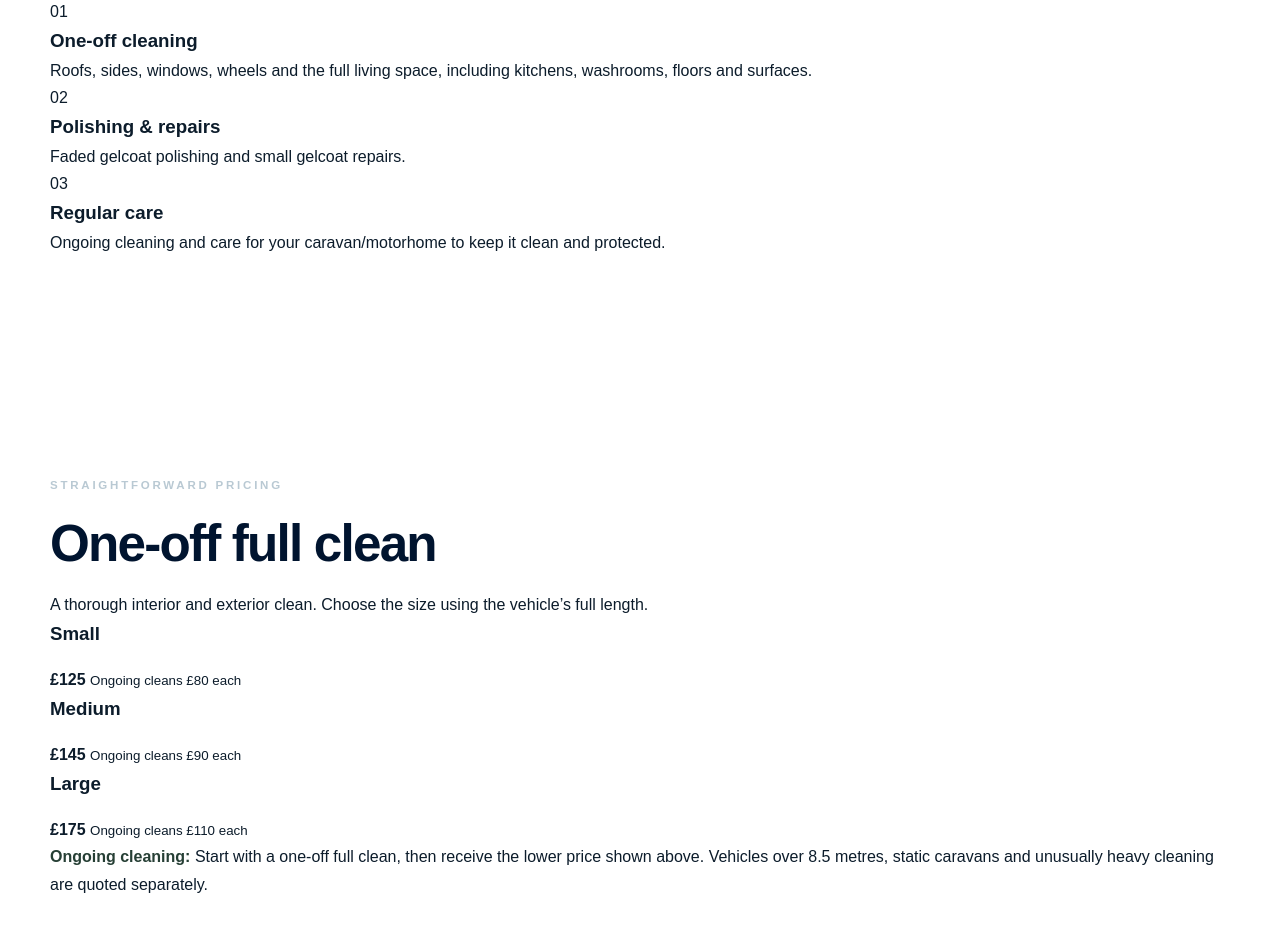
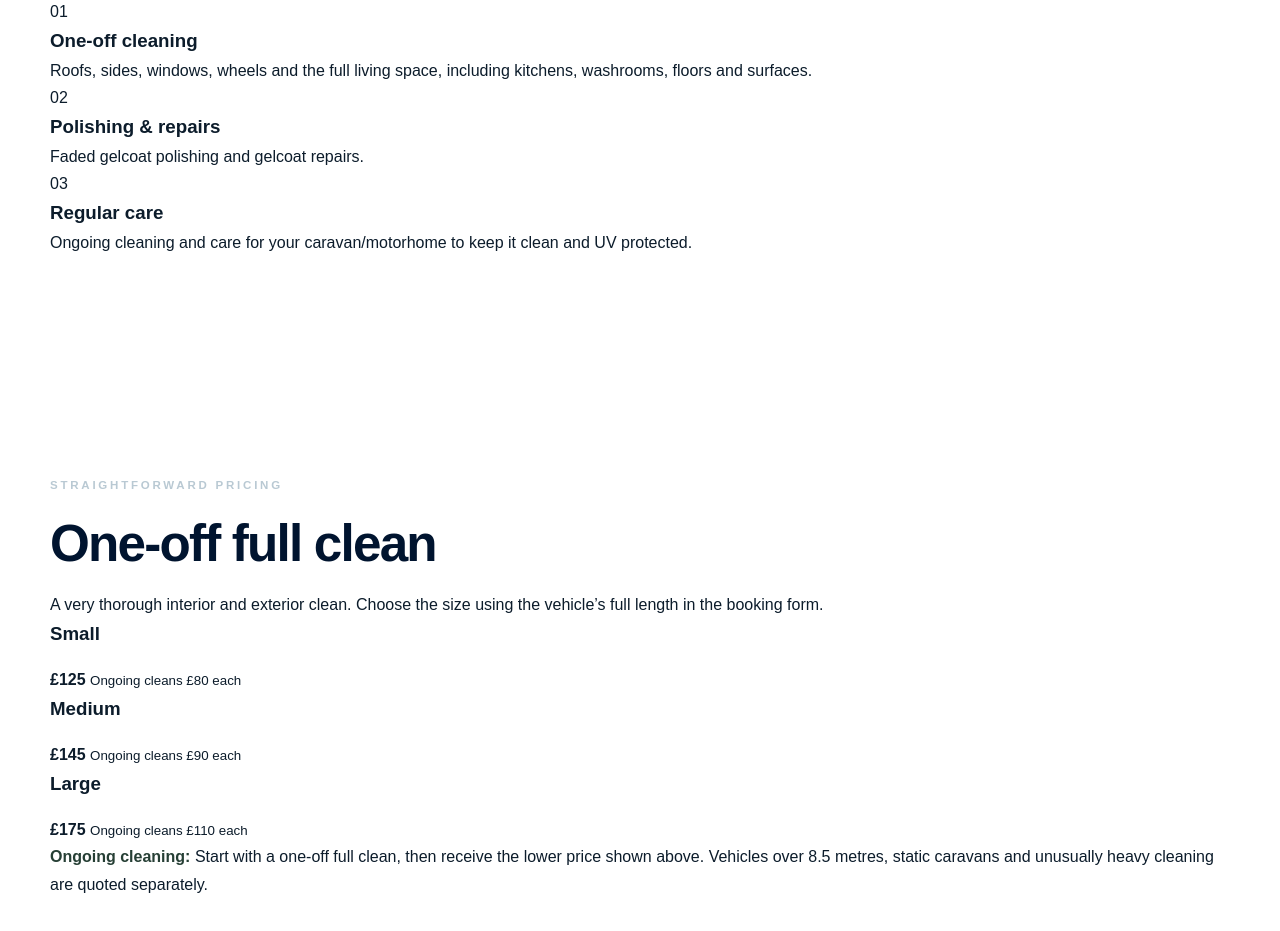
Before and after one commit to defeaz/caravan-revival, a website: page public/index.html in a window 1280 px wide. Shown: the part 1121-2052 px from the top of the page. Drawn offline with Linux system fonts and the light colour scheme.

Commit message:
Update index.html

```diff
--- a/public/index.html
+++ b/public/index.html
@@ -120,7 +120,7 @@
           <span>02</span>
           <h3>Polishing &amp; repairs</h3>
           <p>
-            Faded gelcoat polishing and small gelcoat repairs.
+            Faded gelcoat polishing and gelcoat repairs.
           </p>
         </article>
 
@@ -128,7 +128,7 @@
           <span>03</span>
           <h3>Regular care</h3>
           <p>
-            Ongoing cleaning and care for your caravan/motorhome to keep it clean and protected.
+            Ongoing cleaning and care for your caravan/motorhome to keep it clean and UV protected.
           </p>
         </article>
       </div>
@@ -140,8 +140,8 @@
         <p class="eyebrow">Straightforward pricing</p>
         <h2>One-off full clean</h2>
         <p>
-          A thorough interior and exterior clean. Choose the size using the
-          vehicle’s full length.
+          A very thorough interior and exterior clean. Choose the size using the
+          vehicle’s full length in the booking form.
         </p>
       </div>
 
```
